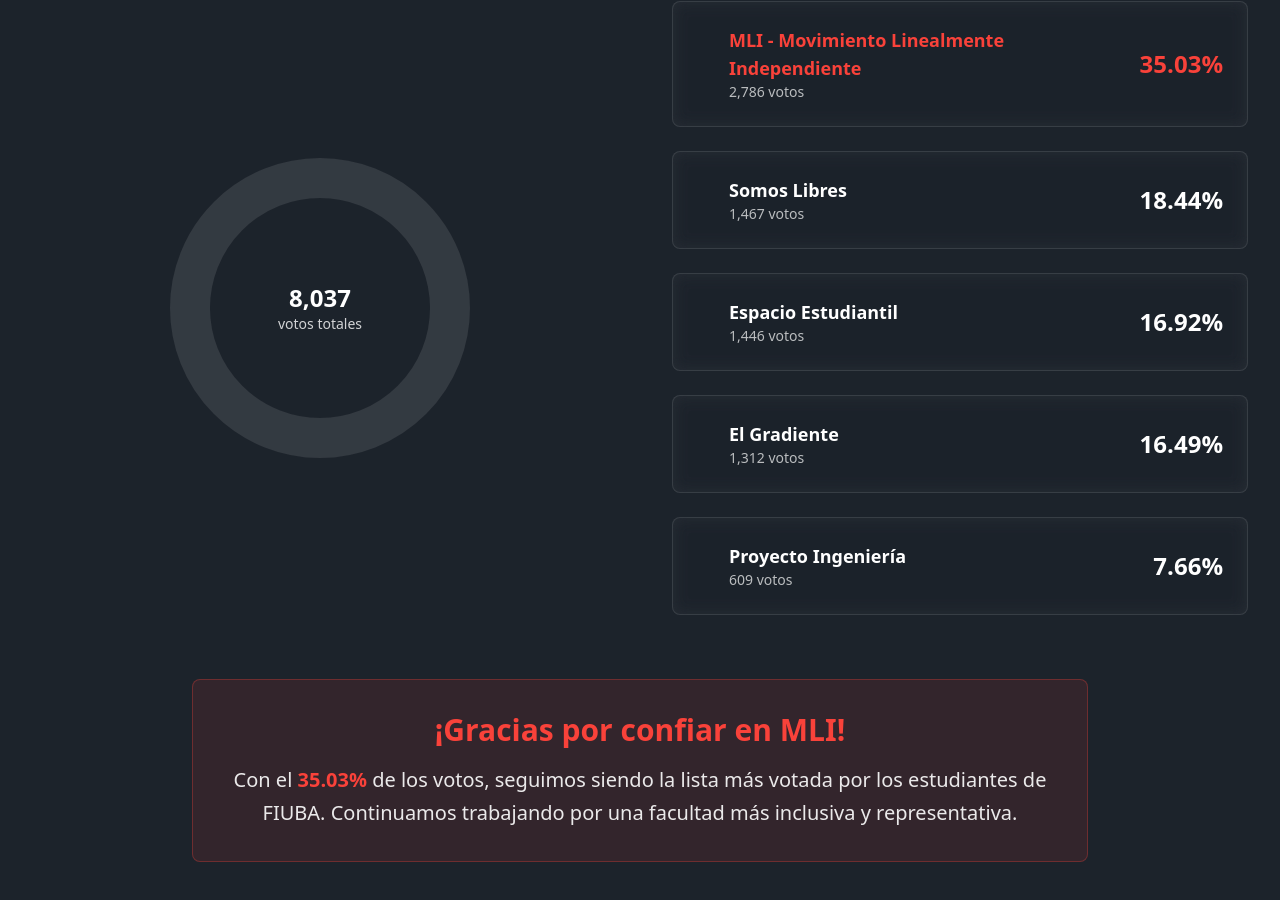
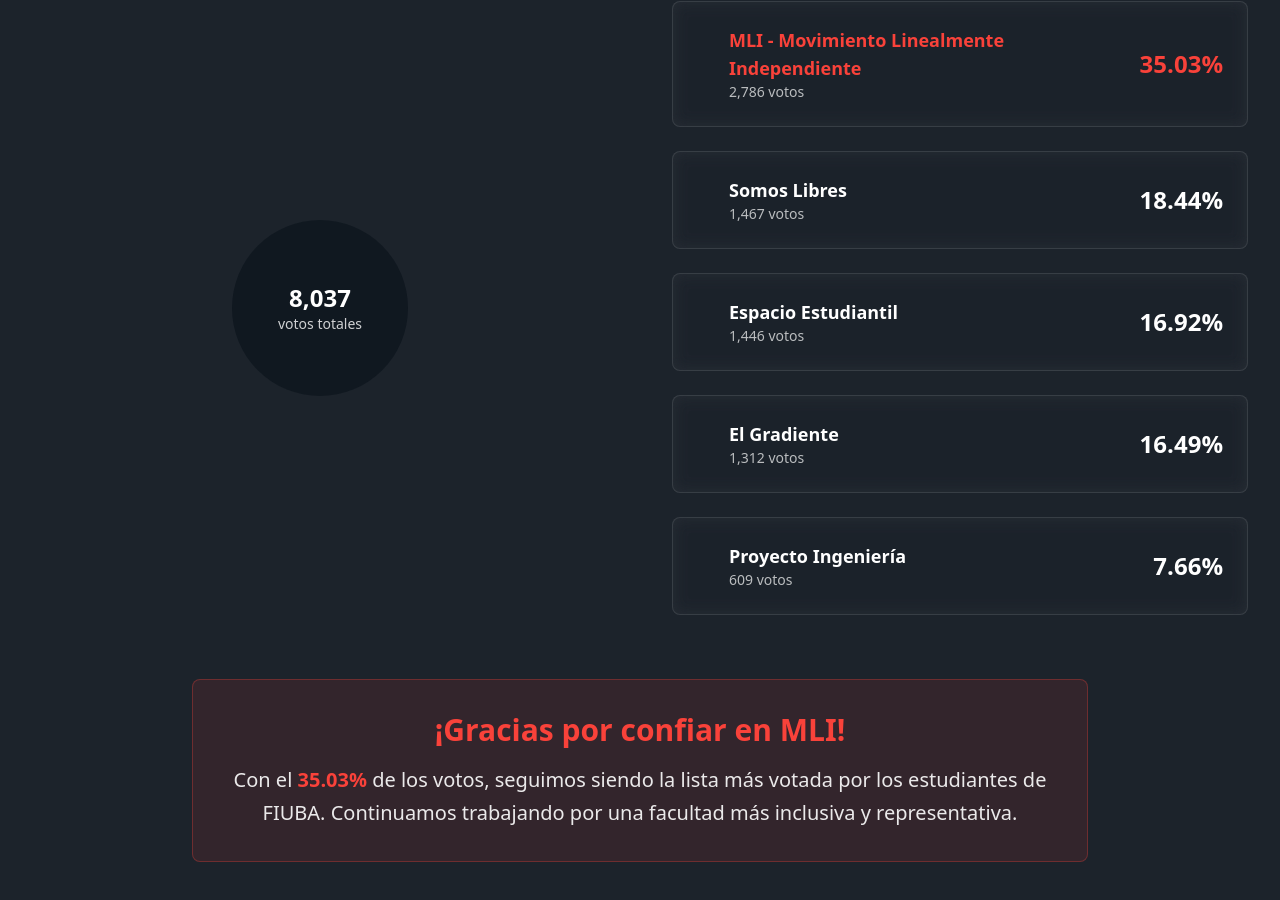
Before and after one commit to MiroslavSapunar/MLI-Page, a Next.js app: page / in a window 1280 px wide. Shown: the part 1156-2056 px from the top of the page. Built offline with nearby package versions, Linux system fonts and the light colour scheme.

Commit message:
Elections results graph refactor to css simpler option

```diff
--- a/src/app/components/ElectionResults.tsx
+++ b/src/app/components/ElectionResults.tsx
@@ -13,59 +13,42 @@
     const [isVisible, setIsVisible] = useState(false);
 
     useEffect(() => {
-        const timer = setTimeout(() => setIsVisible(true), 500);
+        const timer = setTimeout(() => setIsVisible(true), 300);
         return () => clearTimeout(timer);
     }, []);
 
-    const size = 300;
-    const strokeWidth = 40;
-    const radius = (size - strokeWidth) / 2;
-    const circumference = 2 * Math.PI * radius;
+    // Normalize percentages to sum to 100%
+    const totalPercentage = data.reduce((sum, d) => sum + d.percentage, 0);
 
-    let cumulativePercentage = 0;
+    // Build conic-gradient stops
+    let cumulative = 0;
+    const gradientStops = data.flatMap((item) => {
+        const normalized = (item.percentage / totalPercentage) * 100;
+        const start = cumulative;
+        cumulative += normalized;
+        return [
+            `${item.colorVar} ${start}%`,
+            `${item.colorVar} ${cumulative}%`
+        ];
+    }).join(', ');
 
     return (
-        <div className="relative">
-            <svg width={size} height={size} className="transform -rotate-90">
-                {/* Background circle */}
-                <circle
-                    cx={size / 2}
-                    cy={size / 2}
-                    r={radius}
-                    fill="none"
-                    stroke="rgba(255,255,255,0.1)"
-                    strokeWidth={strokeWidth}
-                />
-
-                {/* Data segments */}
-                {data.map((item, index) => {
-                    const offset = circumference - (cumulativePercentage / 100) * circumference;
-                    const strokeDasharray = `${(item.percentage / 100) * circumference} ${circumference}`;
-
-                    const segment = (
-                        <circle
-                            key={index}
-                            cx={size / 2}
-                            cy={size / 2}
-                            r={radius}
-                            fill="none"
-                            stroke={item.colorVar}
-                            strokeWidth={strokeWidth}
-                            strokeDasharray={isVisible ? strokeDasharray : '0 ' + circumference}
-                            strokeDashoffset={offset}
-                            className="transition-all duration-1000 ease-out"
-                            style={{ transitionDelay: `${index * 200}ms` }}
-                            strokeLinecap="round"
-                        />
-                    );
-
-                    cumulativePercentage += item.percentage;
-                    return segment;
-                })}
-            </svg>
+        <div className="relative flex items-center justify-center">
+            {/* Pie chart using conic-gradient */}
+            <div
+                className={`w-72 h-72 rounded-full transition-all duration-1000 ease-out ${isVisible ? 'scale-100 opacity-100 rotate-0' : 'scale-75 opacity-0 -rotate-180'}`}
+                style={{
+                    background: `conic-gradient(from -360deg, ${gradientStops})`
+                }}
+            >
+                {/* Inner circle for donut effect */}
+                <div className="absolute inset-0 flex items-center justify-center">
+                    <div className="w-44 h-44 rounded-full bg-primary" />
+                </div>
+            </div>
 
             {/* Center text */}
-            <div className="absolute inset-0 flex flex-col items-center justify-center text-white">
+            <div className={`absolute flex flex-col items-center justify-center text-white transition-all duration-700 delay-500 ${isVisible ? 'opacity-100 scale-100' : 'opacity-0 scale-75'}`}>
                 <div className="text-2xl font-bold">8,037</div>
                 <div className="text-sm opacity-80">votos totales</div>
             </div>
--- a/src/app/globals.css
+++ b/src/app/globals.css
@@ -9,11 +9,11 @@
   --color-gray-light: #d1d5db;
   --color-gray-dark: #1f2937;
 
-  --color-election-mli: #FFD700;
-  --color-election-libres: #87CEEB;
-  --color-election-estudiantil: #98FB98;
-  --color-election-gradiente: #DDA0DD;
-  --color-election-proyecto: #F0E68C;
+  --color-election-mli: #f9423a;
+  --color-election-libres: #FFD700;
+  --color-election-estudiantil: #FF8C00;
+  --color-election-gradiente: #22C55E;
+  --color-election-proyecto: #87CEEB;
 
   --font-family-sans: Graphik, sans-serif;
   --font-family-serif: Merriweather, serif;
```
